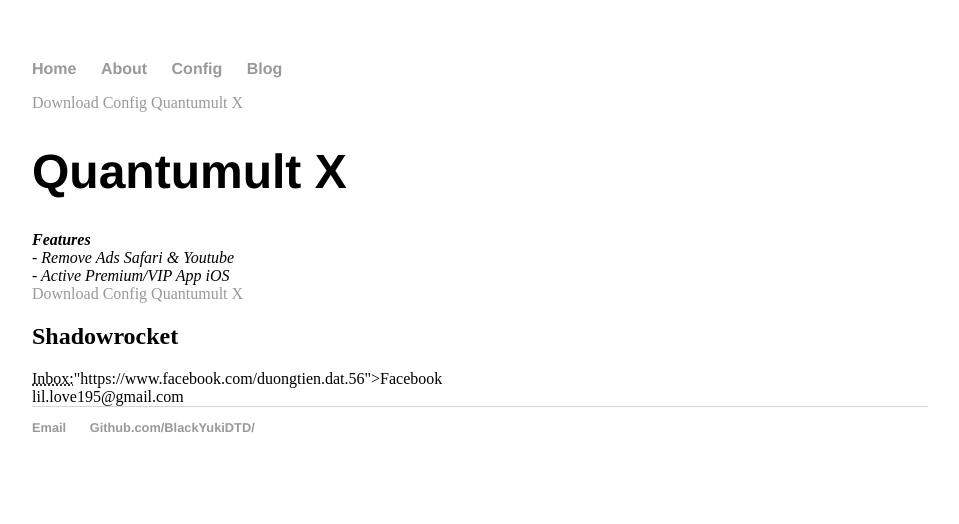
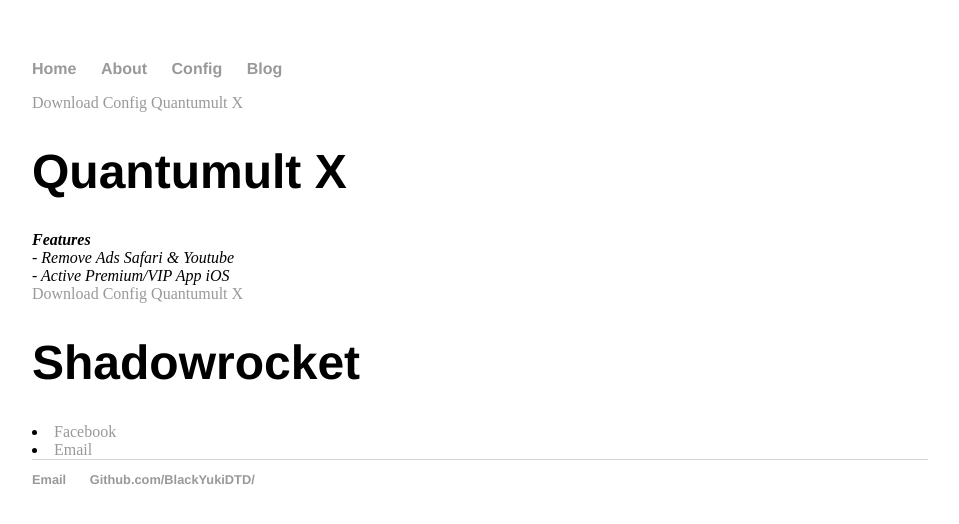
Before and after one commit to BlackYukiDTD/BlackYukiDTD.github.io, a Jekyll site: the page built from config/index.html, in a window 1280 px wide. Shown: the top 524 px of the page, without its empty margins (160-1119 px from the left). Built offline with Jekyll 4.4.1, drawn with Linux system fonts in a browser that asks for light colours.

Commit message:
Update index.html

```diff
--- a/config/index.html
+++ b/config/index.html
@@ -10,11 +10,12 @@
 					<strong>Features</strong><br>
 					- Remove Ads Safari & Youtube<br>
 					- Active Premium/VIP App iOS<br>
+					</address>
 
-					</address>
-     <a href="#" class="download" title="Download CV as PDF">Download Config Quantumult X</a>
-					<h2>Shadowrocket</h2>
-					<abbr title="contact">Inbox:</abbr>"https://www.facebook.com/duongtien.dat.56">Facebook<br>
-					<span class="obfuscate">lil.love195@gmail.com</span>
+
+     		<a href="#" class="download" title="Download CV as PDF">Download Config Quantumult X</a>
+					<h1>Shadowrocket</h1>
+					<li><a href="https://www.facebook.com/duongtien.dat.56">Facebook</a></li>
+					<li><a href="mailto:lil.love195@gmail.com">Email</a></li>
 
 	</div>
```
